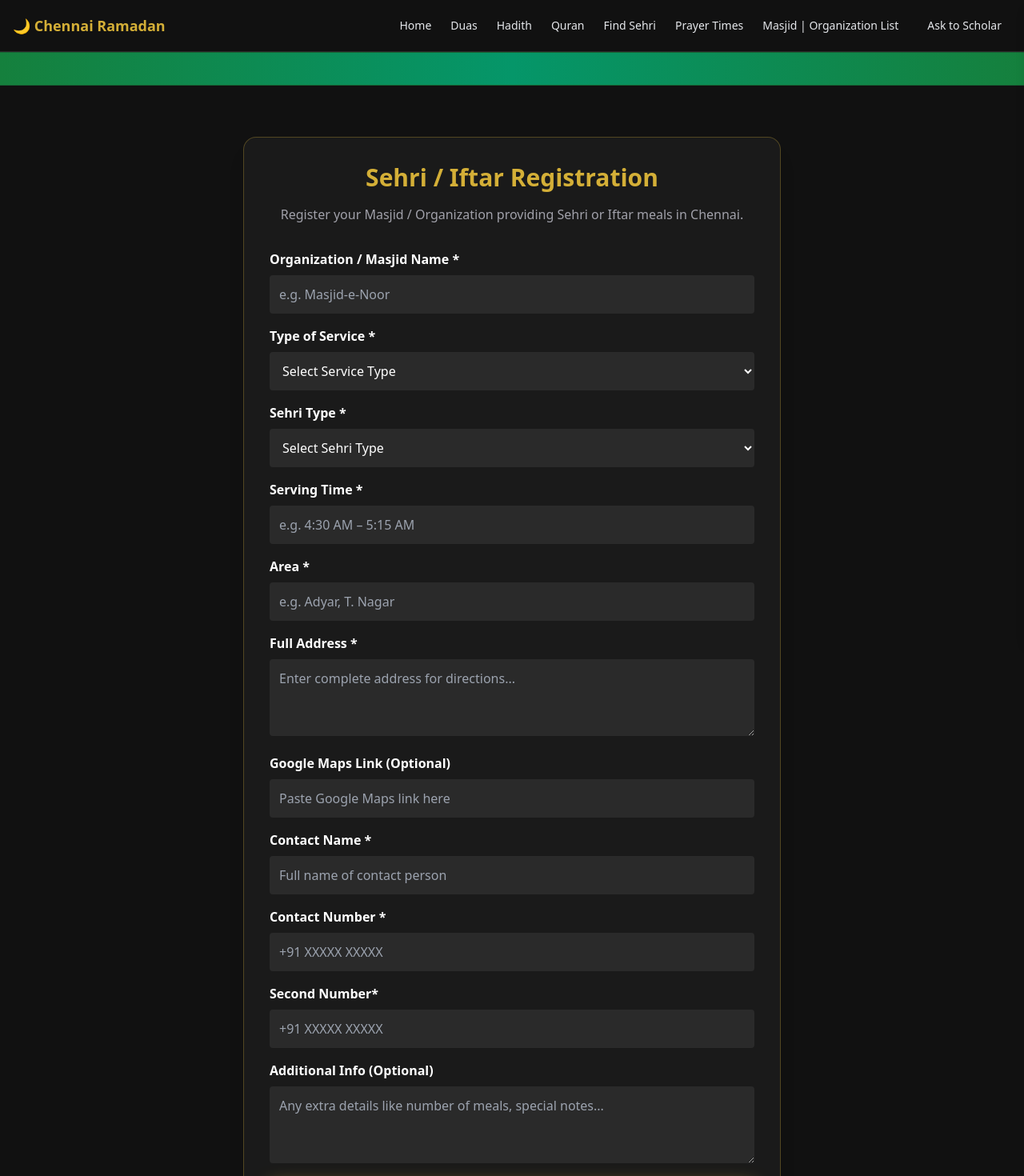
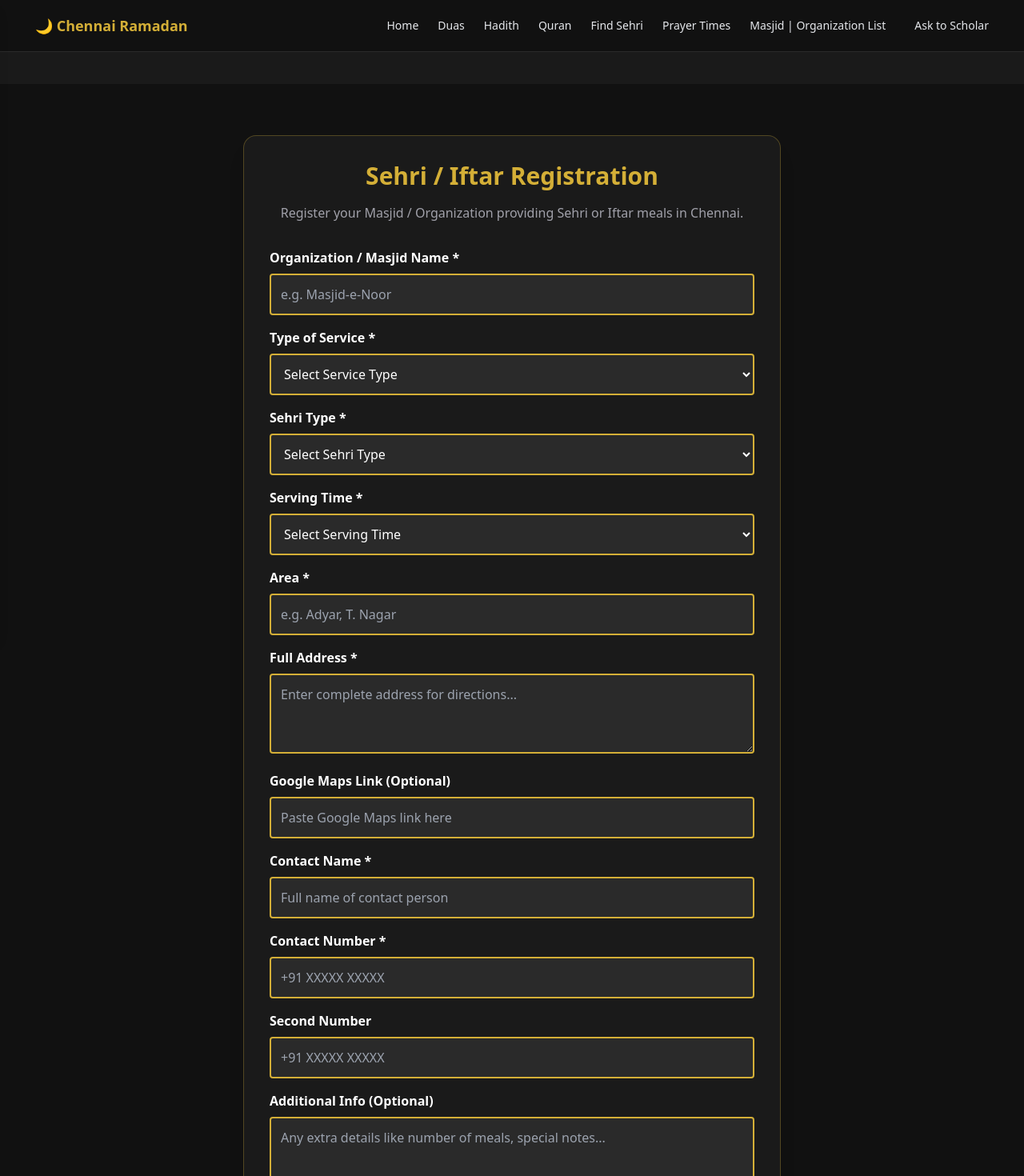
Before and after one commit to ahamedrahman2000/chennai-ramadan, a React (Create React App) app: page /register-sehri in a window 1280 px wide. Shown: the top 1470 px of the page at 80% size. Built offline with nearby package versions, Linux system fonts and the light colour scheme.

Commit message:
added sidenavbar

```diff
--- a/src/App.jsx
+++ b/src/App.jsx
@@ -15,12 +15,14 @@ import AskScholar from "./components/AskScholar";
 import { AboutUs } from "./components/AboutUs";
 import DuasPage from "./components/Duas";
 import ComingSoon from "./components/ComingSoon";
+import ScrollToTop from "./components/ScrollToTop";
 
 function App() {
   return (
     <div className="flex flex-col min-h-screen bg-[#1A1A1A] text-[#E5E7EB]">
       <Navbar />
-       <SehriTicker/>
+      <SehriTicker />
+      <ScrollToTop />
       <div className="flex-grow">
         <Routes>
           <Route path="/" element={<Home />} />
--- a/src/components/AskScholar.jsx
+++ b/src/components/AskScholar.jsx
@@ -160,6 +160,7 @@ export default function AskScholar() {
             </h3>
             <p className="text-white mb-4">
               Your question has been sent via WhatsApp from the Chennai Ramadan App.
+              Kindly wait you will get as soon as possible.
             </p>
 
           </div>
--- a/src/components/MissionSection.jsx
+++ b/src/components/MissionSection.jsx
@@ -10,7 +10,7 @@ export default function MissionSection() {
             SEHRI / IFTAR TABLE
         ======================== */}
         <div className="bg-[#222222] p-6 rounded-2xl border border-[#2A2A2A] shadow-lg">
-          <div className="flex items-center gap-2 text-[#D4AF37] mb-4">
+          <div className="flex items-center justify-center gap-2 text-[#D4AF37] mb-4">
             <Moon size={20} />
             <h3 className="text-xl font-semibold">
               Sehri & Iftar Time <br />
@@ -20,12 +20,12 @@ export default function MissionSection() {
             </h3>
           </div>
 
-          <p className="text-xs text-[#A1A1AA] mb-4">
+          <p className="text-xs text-red-500 text-center mb-4">
             Fiqh Jafria: Suhoor -10min | Iftar +10min
           </p>
 
           <div className="overflow-y-auto max-h-[500px]">
-            <table className="w-full text-sm text-left">
+            <table className="w-full text-sm text-center">
               <thead className="sticky top-0 bg-[#1A1A1A] text-[#D4AF37]">
                 <tr>
                   <th className="py-2">Day</th>
--- a/src/components/Navbar.jsx
+++ b/src/components/Navbar.jsx
@@ -19,7 +19,17 @@ export default function Navbar() {
   return (
     <nav className="bg-[#111111] border-b border-[#2A2A2A] sticky top-0 z-50">
       <div className="max-w-7xl mx-auto px-4">
-        <div className="flex justify-between items-center h-16">
+        <div className="flex justify-between items-center h-16 px-4">
+          {/* Left side: Mobile Hamburger + Logo */}
+          <div className="flex items-center space-x-3">
+            {/* Hamburger only on mobile */}
+            <button
+              onClick={() => setIsOpen(!isOpen)}
+              className="md:hidden text-[#D4AF37]"
+            >
+              {isOpen ? <X size={26} /> : <Menu size={26} />}
+            </button>
+
             {/* Logo */}
             <Link
               to="/"
@@ -27,6 +37,7 @@ export default function Navbar() {
             >
               <span>🌙 Chennai Ramadan</span>
             </Link>
+          </div>
 
           {/* Desktop Menu */}
           <div className="hidden md:flex items-center space-x-6 text-sm text-[#E5E7EB]">
@@ -42,7 +53,6 @@ export default function Navbar() {
             <Link to="/coming-soon" className="hover:text-[#FFD700] transition">
               Quran
             </Link>
-
             <Link to="/find-sehri" className="hover:text-[#FFD700] transition">
               Find Sehri
             </Link>
@@ -60,29 +70,22 @@ export default function Navbar() {
             </Link>
             <Link
               to="/ask-scholar"
-              onClick={() => setIsOpen(false)}
               className="flex items-center gap-3 hover:bg-[#D4AF37] hover:text-[#111111] px-3 py-2 rounded transition"
             >
               Ask to Scholar
             </Link>
           </div>
-
-          {/* Mobile Menu Button */}
-          <button
-            onClick={() => setIsOpen(!isOpen)}
-            className="md:hidden text-[#D4AF37]"
-          >
-            {isOpen ? <X size={26} /> : <Menu size={26} />}
-          </button>
         </div>
       </div>
 
-      {/* Mobile Side Menu (Right Slide) */}
       <div
-        className={`fixed top-0 right-0 h-full w-64 bg-gradient-to-b from-[#1a1a1a] to-[#2A2A2A] z-50 transform
-    transition-transform duration-300 shadow-lg border-l-2 border-[#D4AF37] rounded-tl-[5px] rounded-br-[5px]
-    flex flex-col ${isOpen ? "translate-x-0" : "translate-x-full"}`}
+        className={`fixed top-0 left-0 h-full w-64 bg-gradient-to-b from-[#1a1a1a] to-[#2A2A2A] z-50
+    transform transition-transform duration-300 shadow-lg border-r-2 border-[#D4AF37]
+    flex flex-col rounded-tr-[15px] rounded-br-[15px]
+    ${isOpen ? "translate-x-0" : "-translate-x-full"} overflow-y-auto`}
       >
+        {/* Navbar Content */}
+
         {/* Logo + Close Button */}
         <div className="flex items-center justify-between px-4 py-4 border-b border-[#D4AF37]">
           <div className="flex items-center space-x-2">
@@ -199,7 +202,7 @@ export default function Navbar() {
           {/* Footer - Share Button */}
           <div className="px-6 py-4">
             <a
-              href={`https://api.whatsapp.com/send?text=Check%20out%20Chennai%20Ramadan%202026!%20Find%20Free%20Sehri%20locations%20and%20Prayer%20Times.%20If%20you%20know%20any%20area%20providing%20Sehri%20food,%20please%20add%20or%20update%20it%20here:%20https://chennairamadan.org`}
+              href={`https://api.whatsapp.com/send?text=Check%20out%20Chennai%20Ramadan%202026!%20Find%20Free%20Sehri%20locations%20and%20Prayer%20Times.%20If%20you%20know%20any%20area%20providing%20Sehri%20food,%20please%20add%20or%20update%20it%20here:%20https://www.chennairamadan.org`}
               target="_blank"
               rel="noopener noreferrer"
               className="block text-center bg-[#D4AF37] text-[#111111] font-semibold py-2 rounded hover:bg-yellow-400 transition"
--- a/src/components/RegisterSehri.jsx
+++ b/src/components/RegisterSehri.jsx
@@ -17,32 +17,99 @@ export default function RegistrationPage() {
     additionalInfo: "",
   });
 
+  const [errors, setErrors] = useState({}); // store error state per field
+
   const whatsappNumber = "919884680243";
 
   const handleChange = (e) => {
     const { name, value } = e.target;
     setFormData({ ...formData, [name]: value });
+
+    // Clear error if user starts typing
+    if (errors[name]) {
+      setErrors({ ...errors, [name]: "" });
+    }
   };
 
   const validateForm = () => {
-    const requiredFields = [
-      "organization",
-      "serviceType",
-      "sehriType",
-      "servingTime",
-      "area",
-      "fullAddress",
-      "contactName",
-      "contactNumber",
-    ];
+    const newErrors = {};
 
-    for (let field of requiredFields) {
-      if (!formData[field]) {
-        alert(`Please fill ${field.replace(/([A-Z])/g, " $1")}`);
-        return false;
+    // Organization: letters and numbers only, max 30
+    if (!formData.organization) {
+      newErrors.organization = "Organization is required";
+    } else if (!/^[a-zA-Z0-9 ]{1,30}$/.test(formData.organization)) {
+      newErrors.organization =
+        "Only letters and numbers allowed, max 30 characters";
+    }
+
+    // Service Type
+    if (!formData.serviceType) {
+      newErrors.serviceType = "Service Type is required";
+    }
+
+    // Sehri Type
+    if (!formData.sehriType) {
+      newErrors.sehriType = "Sehri Type is required";
+    }
+
+    // Serving Time
+    if (!formData.servingTime) {
+      newErrors.servingTime = "Serving Time is required";
+    }
+
+    // Area: letters and numbers only, max 30
+    if (!formData.area) {
+      newErrors.area = "Area is required";
+    } else if (!/^[a-zA-Z0-9 ]{1,30}$/.test(formData.area)) {
+      newErrors.area = "Only letters and numbers allowed, max 30 characters";
+    }
+
+    // Full Address: max 300
+    if (!formData.fullAddress) {
+      newErrors.fullAddress = "Full Address is required";
+    } else if (formData.fullAddress.length > 300) {
+      newErrors.fullAddress = "Maximum 300 characters allowed";
+    }
+
+    // Location Link: optional, allow URL
+    if (formData.locationLink) {
+      try {
+        new URL(formData.locationLink);
+      } catch {
+        newErrors.locationLink = "Invalid URL";
       }
     }
-    return true;
+
+    // Contact Name: letters only
+    if (!formData.contactName) {
+      newErrors.contactName = "Contact Name is required";
+    } else if (!/^[a-zA-Z ]+$/.test(formData.contactName)) {
+      newErrors.contactName = "Only letters allowed";
+    }
+
+    // Contact Number: +91 + 10 digits
+    if (!formData.contactNumber) {
+      newErrors.contactNumber = "Contact Number is required";
+    } else if (!/^\+91\d{10}$/.test(formData.contactNumber)) {
+      newErrors.contactNumber =
+        "Use format +91XXXXXXXXXX (10 digits after +91)";
+    }
+
+    // Second Number: optional but same format
+    if (formData.secondNumber && !/^\+91\d{10}$/.test(formData.secondNumber)) {
+      newErrors.secondNumber =
+        "Use format +91XXXXXXXXXX (10 digits after +91)";
+    }
+
+    // Additional Info: letters and numbers max 500
+    if (formData.additionalInfo && formData.additionalInfo.length > 500) {
+      newErrors.additionalInfo = "Maximum 500 characters allowed";
+    }
+
+    setErrors(newErrors);
+
+    // Return true if no errors
+    return Object.keys(newErrors).length === 0;
   };
 
   const handleSubmit = () => {
@@ -88,6 +155,7 @@ export default function RegistrationPage() {
       secondNumber: "",
       additionalInfo: "",
     });
+    setErrors({});
   };
 
   return (
@@ -112,18 +180,24 @@ export default function RegistrationPage() {
           placeholder="e.g. Masjid-e-Noor"
           value={formData.organization}
           onChange={handleChange}
-          className="w-full p-3 mb-4 rounded bg-[#2A2A2A]"
+          className={`w-full p-3 mb-4 rounded ${
+            errors.organization
+              ? "border-2 border-red-500"
+              : "border-2 border-[#D4AF37]"
+          } bg-[#2A2A2A]`}
         />
 
         {/* Service Type */}
-        <label className="block mb-2 font-semibold">
-          Type of Service *
-        </label>
+        <label className="block mb-2 font-semibold">Type of Service *</label>
         <select
           name="serviceType"
           value={formData.serviceType}
           onChange={handleChange}
-          className="w-full p-3 mb-4 rounded bg-[#2A2A2A]"
+          className={`w-full p-3 mb-4 rounded ${
+            errors.serviceType
+              ? "border-2 border-red-500"
+              : "border-2 border-[#D4AF37]"
+          } bg-[#2A2A2A]`}
         >
           <option value="">Select Service Type</option>
           <option>Masjid (Dine-in)</option>
@@ -133,14 +207,16 @@ export default function RegistrationPage() {
         </select>
 
         {/* Sehri Type */}
-        <label className="block mb-2 font-semibold">
-          Sehri Type *
-        </label>
+        <label className="block mb-2 font-semibold">Sehri Type *</label>
         <select
           name="sehriType"
           value={formData.sehriType}
           onChange={handleChange}
-          className="w-full p-3 mb-4 rounded bg-[#2A2A2A]"
+          className={`w-full p-3 mb-4 rounded ${
+            errors.sehriType
+              ? "border-2 border-red-500"
+              : "border-2 border-[#D4AF37]"
+          } bg-[#2A2A2A]`}
         >
           <option value="">Select Sehri Type</option>
           <option>Free Sehri</option>
@@ -148,17 +224,22 @@ export default function RegistrationPage() {
         </select>
 
         {/* Serving Time */}
-        <label className="block mb-2 font-semibold">
-          Serving Time *
-        </label>
-        <input
-          type="text"
+        <label className="block mb-2 font-semibold">Serving Time *</label>
+        <select
           name="servingTime"
-          placeholder="e.g. 4:30 AM – 5:15 AM"
           value={formData.servingTime}
           onChange={handleChange}
-          className="w-full p-3 mb-4 rounded bg-[#2A2A2A]"
-        />
+          className={`w-full p-3 mb-4 rounded ${
+            errors.servingTime
+              ? "border-2 border-red-500"
+              : "border-2 border-[#D4AF37]"
+          } bg-[#2A2A2A]`}
+        >
+          <option value="">Select Serving Time</option>
+          <option>2:30 AM onwards</option>
+          <option>3:00 AM – 4:00 AM</option>
+          <option>3:30 AM – 4:30 AM</option>
+        </select>
 
         {/* Area */}
         <label className="block mb-2 font-semibold">Area *</label>
@@ -167,79 +248,95 @@ export default function RegistrationPage() {
           placeholder="e.g. Adyar, T. Nagar"
           value={formData.area}
           onChange={handleChange}
-          className="w-full p-3 mb-4 rounded bg-[#2A2A2A]"
+          className={`w-full p-3 mb-4 rounded ${
+            errors.area ? "border-2 border-red-500" : "border-2 border-[#D4AF37]"
+          } bg-[#2A2A2A]`}
         />
 
-        {/* Address */}
-        <label className="block mb-2 font-semibold">
-          Full Address *
-        </label>
+        {/* Full Address */}
+        <label className="block mb-2 font-semibold">Full Address *</label>
         <textarea
           name="fullAddress"
           placeholder="Enter complete address for directions..."
           value={formData.fullAddress}
           onChange={handleChange}
           rows={3}
-          className="w-full p-3 mb-4 rounded bg-[#2A2A2A]"
+          className={`w-full p-3 mb-4 rounded ${
+            errors.fullAddress
+              ? "border-2 border-red-500"
+              : "border-2 border-[#D4AF37]"
+          } bg-[#2A2A2A]`}
         />
 
         {/* Location Link */}
-        <label className="block mb-2 font-semibold">
-          Google Maps Link (Optional)
-        </label>
+        <label className="block mb-2 font-semibold">Google Maps Link (Optional)</label>
         <input
           name="locationLink"
           placeholder="Paste Google Maps link here"
           value={formData.locationLink}
           onChange={handleChange}
-          className="w-full p-3 mb-4 rounded bg-[#2A2A2A]"
+          className={`w-full p-3 mb-4 rounded ${
+            errors.locationLink
+              ? "border-2 border-red-500"
+              : "border-2 border-[#D4AF37]"
+          } bg-[#2A2A2A]`}
         />
 
         {/* Contact Name */}
-        <label className="block mb-2 font-semibold">
-          Contact Name *
-        </label>
+        <label className="block mb-2 font-semibold">Contact Name *</label>
         <input
           name="contactName"
           placeholder="Full name of contact person"
           value={formData.contactName}
           onChange={handleChange}
-          className="w-full p-3 mb-4 rounded bg-[#2A2A2A]"
+          className={`w-full p-3 mb-4 rounded ${
+            errors.contactName
+              ? "border-2 border-red-500"
+              : "border-2 border-[#D4AF37]"
+          } bg-[#2A2A2A]`}
         />
 
         {/* Contact Number */}
-        <label className="block mb-2 font-semibold">
-          Contact Number *
-        </label>
+        <label className="block mb-2 font-semibold">Contact Number *</label>
         <input
           name="contactNumber"
           placeholder="+91 XXXXX XXXXX"
           value={formData.contactNumber}
           onChange={handleChange}
-          className="w-full p-3 mb-4 rounded bg-[#2A2A2A]"
+          className={`w-full p-3 mb-4 rounded ${
+            errors.contactNumber
+              ? "border-2 border-red-500"
+              : "border-2 border-[#D4AF37]"
+          } bg-[#2A2A2A]`}
         />
-        <label className="block mb-2 font-semibold">
-          Second Number*
-        </label>
+
+        {/* Second Number */}
+        <label className="block mb-2 font-semibold">Second Number</label>
         <input
           name="secondNumber"
           placeholder="+91 XXXXX XXXXX"
           value={formData.secondNumber}
           onChange={handleChange}
-          className="w-full p-3 mb-4 rounded bg-[#2A2A2A]"
+          className={`w-full p-3 mb-4 rounded ${
+            errors.secondNumber
+              ? "border-2 border-red-500"
+              : "border-2 border-[#D4AF37]"
+          } bg-[#2A2A2A]`}
         />
 
         {/* Additional Info */}
-        <label className="block mb-2 font-semibold">
-          Additional Info (Optional)
-        </label>
+        <label className="block mb-2 font-semibold">Additional Info (Optional)</label>
         <textarea
           name="additionalInfo"
           placeholder="Any extra details like number of meals, special notes..."
           value={formData.additionalInfo}
           onChange={handleChange}
           rows={3}
-          className="w-full p-3 mb-6 rounded bg-[#2A2A2A]"
+          className={`w-full p-3 mb-6 rounded ${
+            errors.additionalInfo
+              ? "border-2 border-red-500"
+              : "border-2 border-[#D4AF37]"
+          } bg-[#2A2A2A]`}
         />
 
         {/* Register Button */}
--- /dev/null
+++ b/src/components/ScrollToTop.jsx
@@ -0,0 +1,12 @@
+import { useEffect } from "react";
+import { useLocation } from "react-router-dom";
+
+export default function ScrollToTop() {
+  const { pathname } = useLocation();
+
+  useEffect(() => {
+    window.scrollTo({ top: 0, behavior: "smooth" });
+  }, [pathname]);
+
+  return null;
+}
--- a/src/components/SehriTicker.jsx
+++ b/src/components/SehriTicker.jsx
@@ -1,15 +1,10 @@
 const SehriTicker = () => {
 const text = [
   "Find Free Sehri and Sahar providing areas in Chennai during Ramadan 2026.",
-  "Updated daily with masjid and organization details across Chennai.",
-  "Share iftar with your neighbors and earn rewards from Allah.",
-  "Fasting purifies the soul, may Allah give barakah in your rizq.",
-  "Help someone in need this Ramadan and receive endless blessings.",
-  "Recite Quran daily for peace and guidance in Ramadan.",
-  "Give charity and spread happiness during the holy month.",
+  "Share our site to Friends, Colleagues, Employees, and Sahar Providing Community"
 ];
   return (
-    <div className="w-full bg-gradient-to-r from-green-700 via-emerald-600 to-green-700 text-white overflow-hidden border-y border-green-800 shadow-sm">
+    <div className="w-full   text-white overflow-hidden  shadow-sm">
 
       <div className="relative flex whitespace-nowrap">
         <div className="animate-marquee hover:[animation-play-state:paused] py-2 text-sm md:text-base font-medium">
--- a/tailwind.config.js
+++ b/tailwind.config.js
@@ -6,7 +6,7 @@ module.exports = {
   theme: {
     extend: {
       animation: {
-        marquee: "marquee 90s linear infinite",
+        marquee: "marquee 30s linear infinite",
       },
       keyframes: {
         marquee: {
```
Also changed, not shown: src/components/Footer.jsx (+5 -4 lines), src/components/OrganizationList.jsx (+29 -16 lines). Lines whose indentation alone changed are shown as unchanged.
